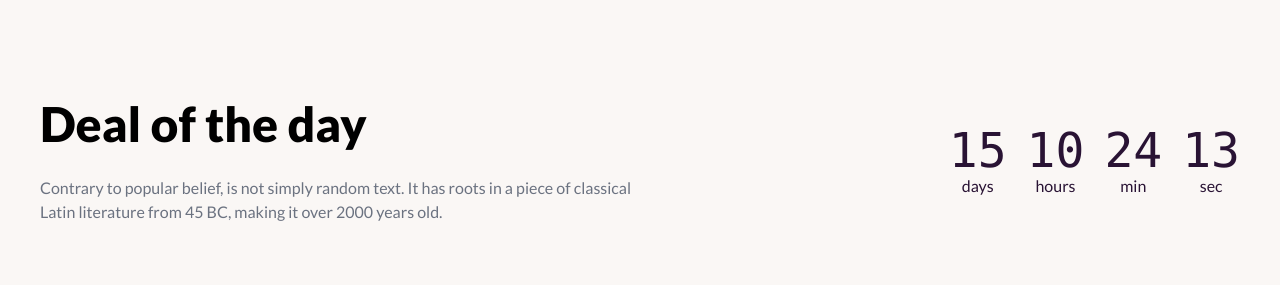
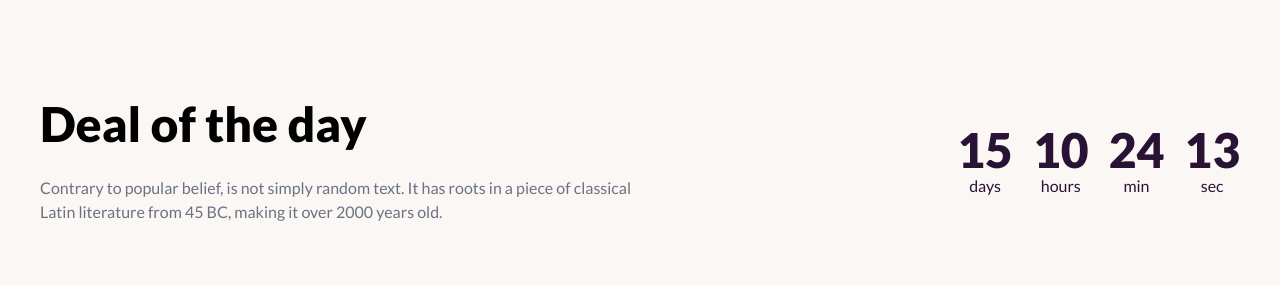
Before and after one commit to rubayedhasan/fruit-burst-with-tailwindCSS-and-DaisyUI, a plain HTML site: page index.html in a window 1280 px wide. Shown: the part 960-1245 px from the top of the page. Drawn offline with nearby package versions, Linux system fonts and the light colour scheme.

Commit message:
fixing timmer units font & size for small devices

```diff
--- a/index.html
+++ b/index.html
@@ -308,25 +308,33 @@
           <div>
             <div class="grid grid-flow-col gap-5 text-center auto-cols-max">
               <div class="flex flex-col">
-                <span class="countdown font-mono text-5xl">
+                <span
+                  class="countdown font-lato font-extrabold text-3xl lg:text-5xl"
+                >
                   <span style="--value: 15"></span>
                 </span>
                 days
               </div>
               <div class="flex flex-col">
-                <span class="countdown font-mono text-5xl">
+                <span
+                  class="countdown font-lato font-extrabold text-3xl lg:text-5xl"
+                >
                   <span style="--value: 10"></span>
                 </span>
                 hours
               </div>
               <div class="flex flex-col">
-                <span class="countdown font-mono text-5xl">
+                <span
+                  class="countdown font-lato font-extrabold text-3xl lg:text-5xl"
+                >
                   <span style="--value: 24"></span>
                 </span>
                 min
               </div>
               <div class="flex flex-col">
-                <span class="countdown font-mono text-5xl">
+                <span
+                  class="countdown font-lato font-extrabold text-3xl lg:text-5xl"
+                >
                   <span style="--value: 13"></span>
                 </span>
                 sec
--- a/styles/style.css
+++ b/styles/style.css
@@ -1,3 +1,4 @@
-body {
+body,
+.font-lato {
   font-family: "Lato", sans-serif;
 }
```
